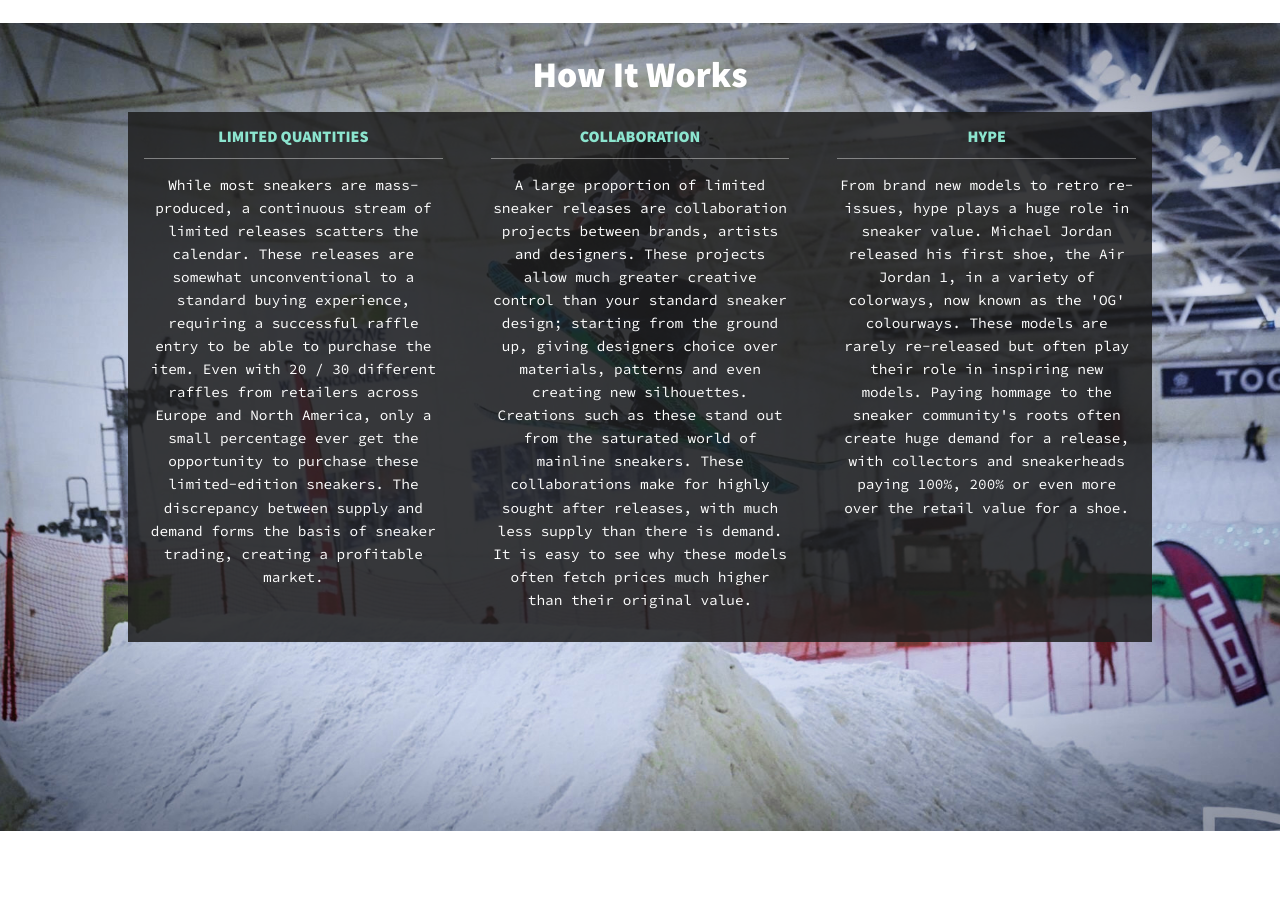
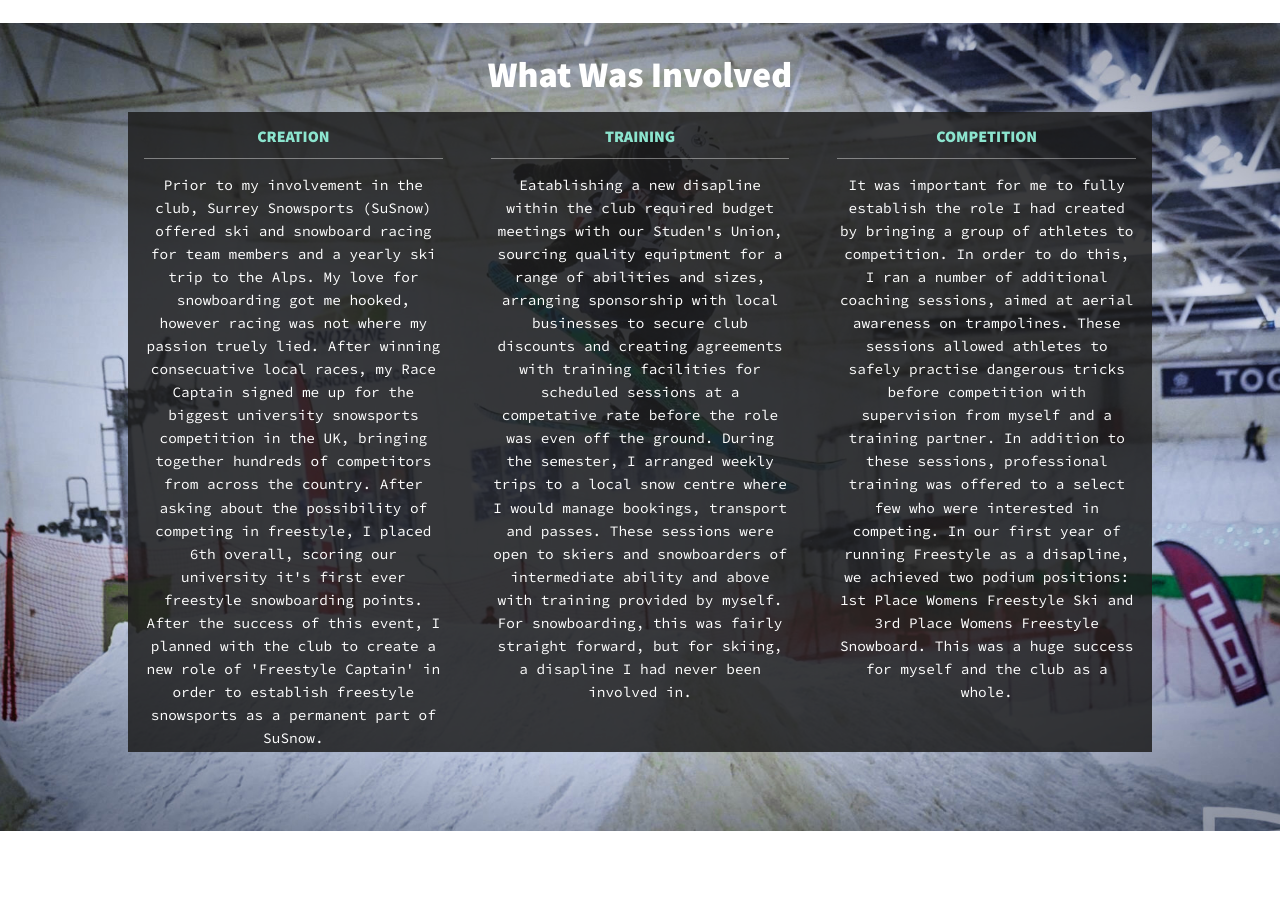
Before and after one commit to lck3nny/Portfolio, a PHP site: page /snowsports.php in a window 1280 px wide. Shown: the part 275-1183 px from the top of the page. Run offline with PHP 8.4, Linux system fonts and the light colour scheme; some libraries are stand-ins or nearby versions.

Commit message:
completed susnow content

```diff
--- a/content.php
+++ b/content.php
@@ -171,6 +171,52 @@
                                 ", "Below, you will find a copy of our final research poster, going in depth into the creation, success and process behind this research
                                 project. "];
     // ~~~~~~~~~~~~~~~~~~~~~~~~~~~~~~~~~~~~~~~~
+    // Snowsports page content
+    // ~~~~~~~~~~~~~~~~~~~~~~~~~~~~~~~~~~~~~~~~
+
+    $snow_explained =  ["Creation",
+                        "Training",
+                        "Competition"];
+
+    $snow_explained_bodys = ["Prior to my involvement in the club, Surrey Snowsports (SuSnow) offered ski and snowboard racing for team members
+                            and a yearly ski trip to the Alps. My love for snowboarding got me hooked, however racing was not where my passion
+                            truely lied. After winning consecuative local races, my Race Captain signed me up for the biggest university snowsports
+                            competition in the UK, bringing together hundreds of competitors from across the country. After asking about the possibility
+                            of competing in freestyle, I placed 6th overall, scoring our university it's first ever freestyle snowboarding points. After
+                            the success of this event, I planned with the club to create a new role of 'Freestyle Captain' in order to establish freestyle
+                            snowsports as a permanent part of SuSnow.",
+
+                            "Eatablishing a new disapline within the club required budget meetings with our Studen's Union, sourcing quality equiptment
+                            for a range of abilities and sizes, arranging sponsorship with local businesses to secure club discounts and creating agreements
+                            with training facilities for scheduled sessions at a competative rate before the role was even off the ground. During the semester,
+                            I arranged weekly trips to a local snow centre where I would manage bookings, transport and passes. These sessions were open to
+                            skiers and snowboarders of intermediate ability and above with training provided by myself. For snowboarding, this was fairly straight
+                            forward, but for skiing, a disapline I had never been involved in.",
+
+                            "It was important for me to fully establish the role I had created by bringing a group of athletes to competition. In order to do this,
+                            I ran a number of additional coaching sessions, aimed at aerial awareness on trampolines. These sessions allowed athletes to safely
+                            practise dangerous tricks before competition with supervision from myself and a training partner. In addition to these sessions, professional
+                            training was offered to a select few who were interested in competing. In our first year of running Freestyle as a disapline, we achieved
+                            two podium positions: 1st Place Womens Freestyle Ski and 3rd Place Womens Freestyle Snowboard. This was a huge success for myself and the
+                            club as a whole.  "];
+
+    $snow_role_subtitle = "It's more than just a few cool tricks";
+    $snow_role = ["Outside of 'Freestyle Captain' everyone within the SuSnow committee was responsible for the daily administration of the club. In order to function,
+                we needed to run a series of fundraser events throughout the year. These included our legendary 'Whiteout' bar crawel as well as merchendise creation
+                and sales. As committee members, we were all responsible for ensuring that the club had enough cashflow to function, while providing a fun and welcoming
+                environment for our members.", "Further to our fundasing events, we partnered with charities such as Mind and Disability Snowsports UK in order to give
+                back to the community and culture which had helped support our club to where it stands today. Such events ranged from Sit-Ski Tuition for less-able athlets
+                to a ski and snowboard judging course, certifying participents in entry-level judging for the competitions we regularly compete in."];
+
+    $snow_trip_subtitle = "THE BIGGEST EVENT OF THE YEAR";
+    $snow_trip_bodys = ["In addition to the many responsibilities of being a part of the SuSnow committee, planning and executing a ski trip for over 300 students was
+                        by far the biggest. Our designated 'Trip Organiser' took the lead when it came to negotiating and planning the ins and outs of the trip, while
+                        much of the legwork of promiting, selling and marketting our event was shared evenly througout the committee. ",
+                        "The responsibility of running such a monumentous trip was one of the most rewarding parts of the year. We were able to share our love and passion
+                        for snowsports with our valued members, bringing together all parts of the club for one well-deserved post-exam party. Follow the link below for
+                        our trip video, professionally currated by Matt Greenwell.
+                        "];
+    // ~~~~~~~~~~~~~~~~~~~~~~~~~~~~~~~~~~~~~~~~
     // Sneakers page content
     // ~~~~~~~~~~~~~~~~~~~~~~~~~~~~~~~~~~~~~~~~
 
--- a/photo.php
+++ b/photo.php
@@ -31,7 +31,7 @@
             <p class="section_subtitle section_subtitle-intro">
                 Capturing a moment
             </p>
-            <img img src="img/gallery/whis-eagle.JPG" class="intro_img" alt="ow_blazer_vanilla">
+            <img img src="img/gallery/whis-eagle.JPG" class="intro_img" alt="photography-title_img">
         </section> <!-- /section -->
 
         <!-- ~~~~~~~~~~~~~~~~~~~~~~~~~~~~~~~~~~~~~~~~~~~~~~~~~~ -->
--- a/snowsports.php
+++ b/snowsports.php
@@ -42,22 +42,22 @@
         <!-- ~~~~~~~~~~~~~~~~~~~~~~~~~~~~~~~~~~~~~~~~~~~~~~~~~~ -->
 
         <section class="my-section my-project-intro my-snowsports-intro" id="snkrs-intro">
-            <h2 class="section_project-title section_project-title-light">How It Works</h2>
+            <h2 class="section_project-title section_project-title-light">What Was Involved</h2>
             <div class="project-descs">
 
                 <div class="project-desc">
-                    <h3 class="desc-head"><?php echo $snkrs_explained[0]?></h3>
-                    <p class="desc-body"><?php echo $snkrs_explained_body[0]?></p>
+                    <h3 class="desc-head"><?php echo $snow_explained[0]?></h3>
+                    <p class="desc-body"><?php echo $snow_explained_bodys[0]?></p>
                 </div> <!-- / project-desc -->
 
                 <div class="project-desc">
-                    <h3 class="desc-head"><?php echo $snkrs_explained[1]?></h3>
-                    <p class="desc-body"><?php echo $snkrs_explained_body[1]?></p>
+                    <h3 class="desc-head"><?php echo $snow_explained[1]?></h3>
+                    <p class="desc-body"><?php echo $snow_explained_bodys[1]?></p>
                 </div> <!-- / project-desc -->
 
                 <div class="project-desc">
-                    <h3 class="desc-head"><?php echo $snkrs_explained[2]?></h3>
-                    <p class="desc-body"><?php echo $snkrs_explained_body[2]?></p>
+                    <h3 class="desc-head"><?php echo $snow_explained[2]?></h3>
+                    <p class="desc-body"><?php echo $snow_explained_bodys[2]?></p>
                 </div> <!-- / project-desc -->
 
             </div> <!-- / project-descs -->
@@ -71,11 +71,11 @@
         <!-- ~~~~~~~~~~~~~~~~~~~~~~~~~~~~~~~~~~~~~~~~~~~~~~~~~~ -->
         <section class="my-section about-me" id="about">
             <h2 class="section_title section_title-about">My Role</h2>
-            <p class="section_subtitle section_subtitle-about"><?php echo $about_me_tagline;?></p>
+            <p class="section_subtitle section_subtitle-about"><?php echo $snow_role_subtitle;?></p>
 
             <div class="about-me_body">
-                <p><?php echo $about_me_bodys[0];?></p>
-                <p><?php echo $about_me_bodys[1];?></p>
+                <p><?php echo $snow_role[0];?></p>
+                <p><?php echo $snow_role[1];?></p>
             </div>
 
             <img src="img/medals.jpg" alt="picture of Liam smiling" class="about-me_img">
@@ -90,10 +90,12 @@
 
         <section class="my-project-end" id="trip">
             <h2 class="section_project-title section_project-title-light">Ski Trip</h2>
-            <h3 class="section_subtitle section_subtitle_end"><?php echo $snkrs_profit_subtitle?></h3>
-            <p class="project-end_body"><?php echo $snkrs_profit_body?></p>
-            <p class="project-end_body"><?php echo $snkrs_profit_body_2?></p>
-            <img img src="img/tignes.jpg" class="banner_img" alt="graph of sneaker profit">
+            <h3 class="section_subtitle section_subtitle_end"><?php echo $snow_trip_subtitle?></h3>
+            <p class="project-end_body"><?php echo $snow_trip_bodys[0]?></p>
+            <p class="project-end_body"><?php echo $snow_trip_bodys[1]?></p>
+            <a href="https://www.youtube.com/watch?v=5ywpW3mItNA&t=182s">
+                <img img src="img/tignes.jpg" class="banner_img" alt="graph of sneaker profit">
+            </a>
         </section>
 
         <!-- ~~~~~~~~~~~~~~~~~~~~~~~~~~~~~~~~~~~~~~~~~~~~~~~~~~ -->
```
